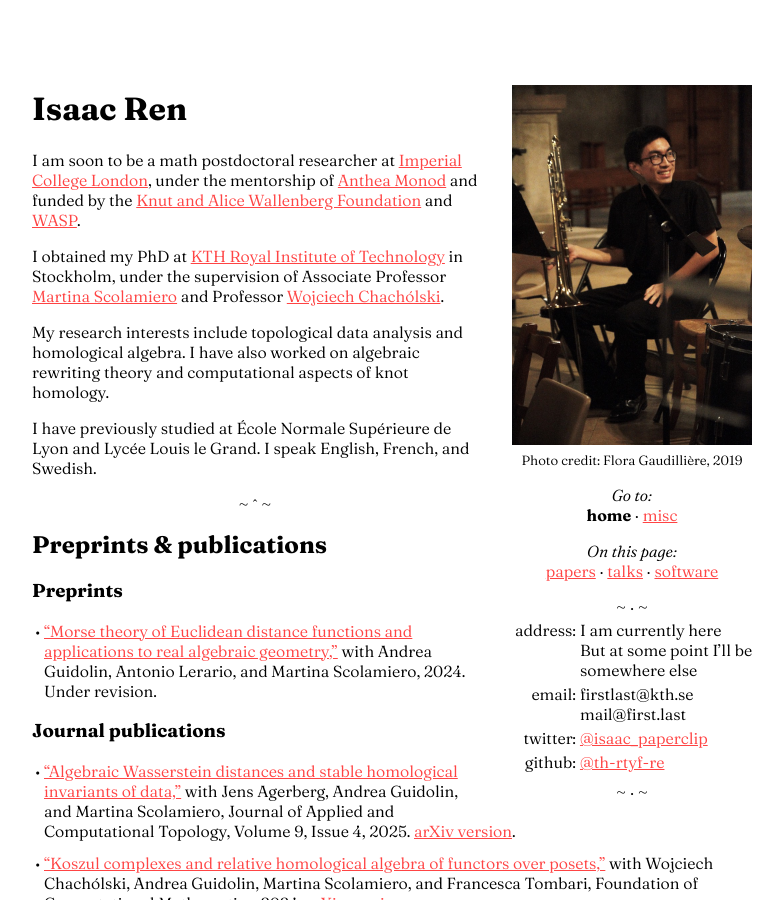
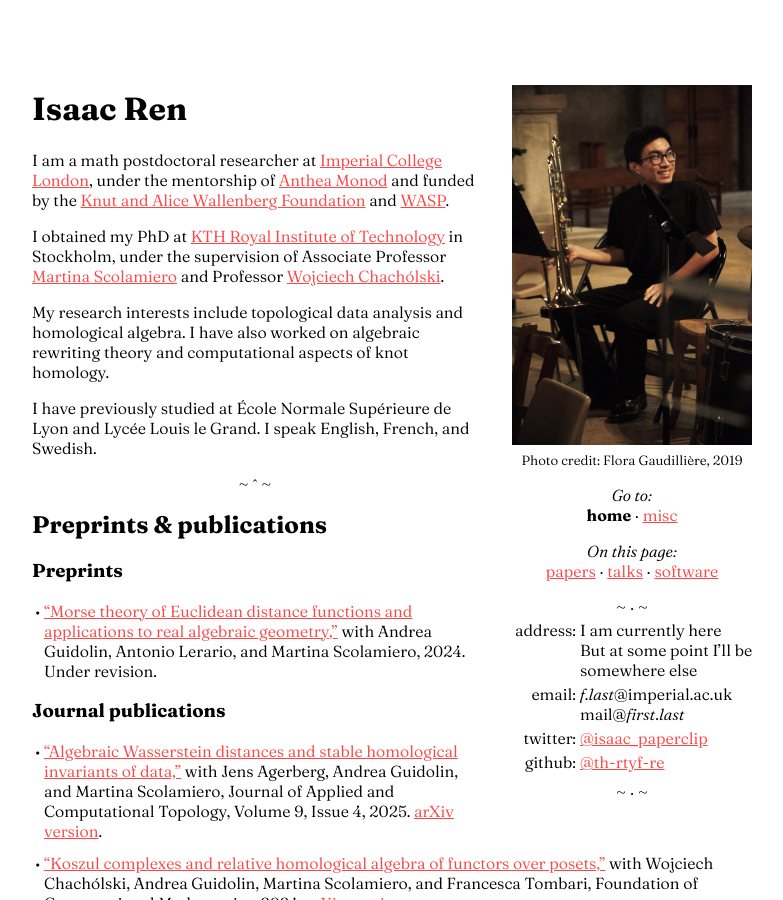
Before and after one commit to isaacxren/isaacxren.github.io, a Jekyll site: the page built from index.md, in a window 1280 px wide and 900 px high. Shown: the whole window, without its empty margins (248-1031 px from the left). Built offline with Jekyll 4.4.1, drawn with Linux system fonts in a browser that asks for light colours; some web fonts are replaced.

Commit message:
joined Imperial

```diff
--- a/index.md
+++ b/index.md
@@ -19,14 +19,14 @@ title: Isaac Ren
 <hr />
 
 | address: | {% include hidden-message.html text="I am currently here<br />But at some point I'll be<br />somewhere else" message="This is actually just an attempt at a haiku :)" %}{: style="white-space: nowrap;"}
-|   email: | firstlast@kth.se <br /> mail@first.last
+|   email: | *f*.*last*@imperial.ac.uk <br /> mail@*first*.*last*
 | twitter: | [@{{ site.twitter.username }}](https://twitter.com/{{ site.twitter.username }})
 |  github: | [@{{ site.github.username }}](https://github.com/{{ site.github.username }})
 
 <hr />
 </div>
 
-I am soon to be a math postdoctoral researcher at
+I am a math postdoctoral researcher at
 [Imperial College London](https://www.imperial.ac.uk/), under the mentorship of
 [Anthea Monod](https://sites.google.com/view/antheamonod/) and funded by the
 [Knut and Alice Wallenberg Foundation](https://kaw.wallenberg.org/en/knut-and-alice-wallenberg-foundation)
```
